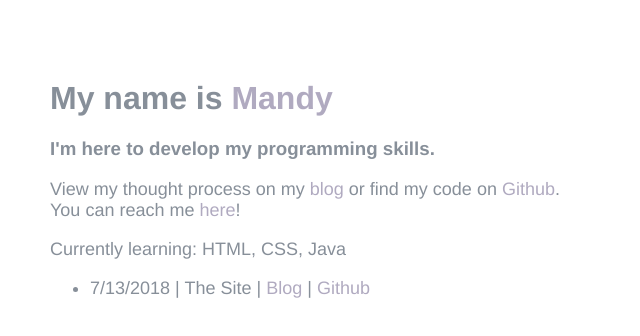
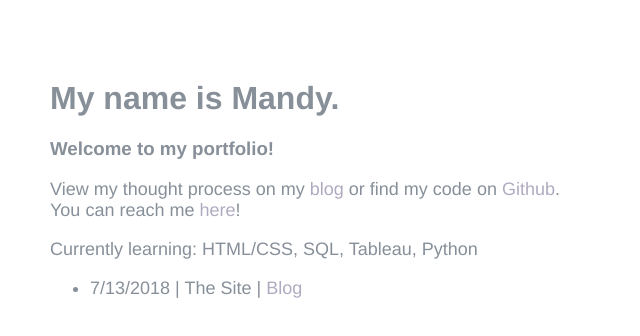
Before and after one commit to mandy-chan/mandychan.me, a plain HTML site: page index.html in a window 1280 px wide. Shown: the whole page, without its empty margins (0-640 px from the left). Drawn offline with Linux system fonts and the light colour scheme.

Commit message:
Updating index.html

```diff
--- a/index.html
+++ b/index.html
@@ -6,21 +6,31 @@
   <meta charset="utf-8"/>
   <link href="style.css" type="text/css" rel="stylesheet">
 
+  <!-- Global site tag (gtag.js) - Google Analytics -->
+<script async src="https://www.googletagmanager.com/gtag/js?id=UA-122460753-1"></script>
+<script>
+  window.dataLayer = window.dataLayer || [];
+  function gtag(){dataLayer.push(arguments);}
+  gtag('js', new Date());
+
+  gtag('config', 'UA-122460753-1');
+</script>
+
 </head>
 
 <body>
 
   <div class="intro">
-    <h1> My name is <a href="about.html">Mandy</a> </h1>
-    <h3> I'm here to develop my programming skills.</h3>
+    <h1> My name is Mandy. </h1>
+    <h3> Welcome to my portfolio!</h3>
     <p class ="main"> View my thought process on my <a href="http://www.mandychan.me/blog/" target="_blank">blog</a> or find my code on <a href="https://github.com/mandy-chan" target="_blank">Github</a>.
       <br>You can reach me <a href="mailto:mandychan67@gmail.com">here</a>!
-    <p class="main"> Currently learning: HTML, CSS, Java
+    <p class="main"> Currently learning: HTML/CSS, SQL, Tableau, Python
   </div>
 
   <div class = "list">
     <ul>
-      <li> 7/13/2018 | The Site | <a href="blog" target="_blank">Blog</a> | <a href="https://github.com/mandy-chan" target="_blank"> Github </a> </li>
+      <li> 7/13/2018 | The Site | <a href="http://www.mandychan.me/blog/2018/07/14/the-beginning/" target="_blank">Blog</a> </li>
   </div>
 
 </body>
```
